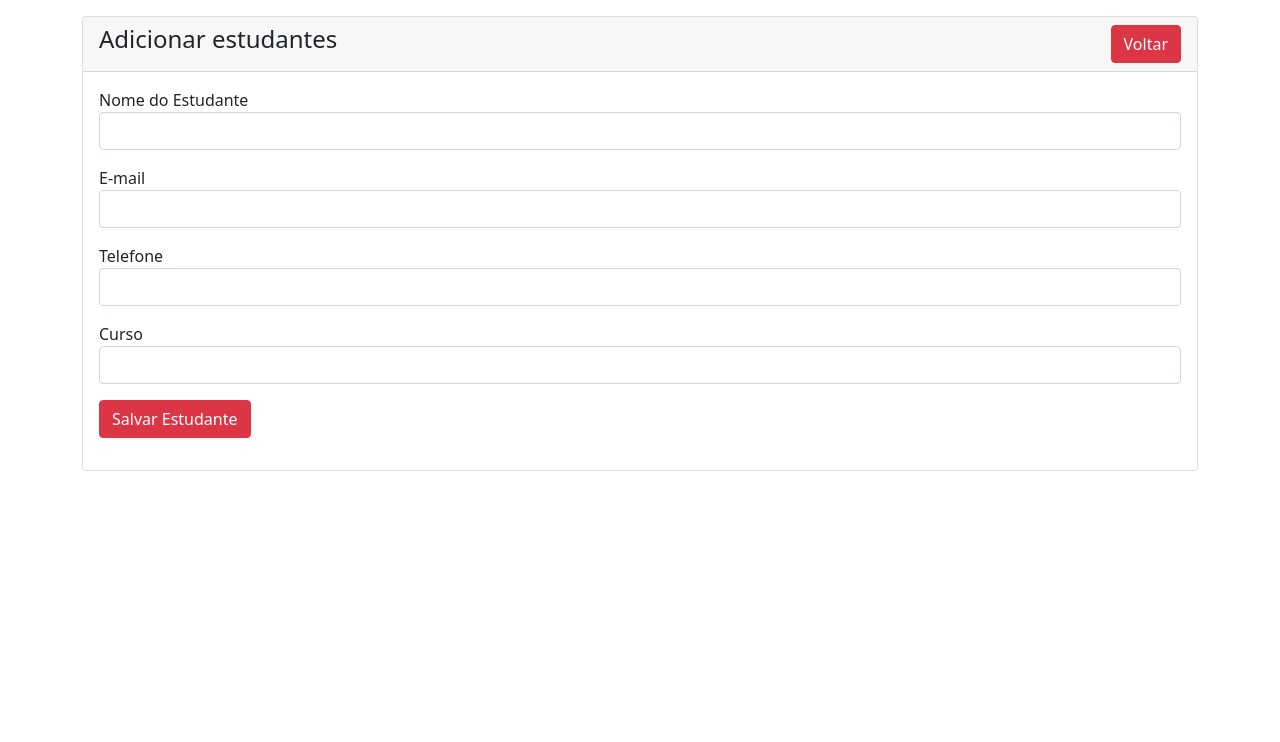
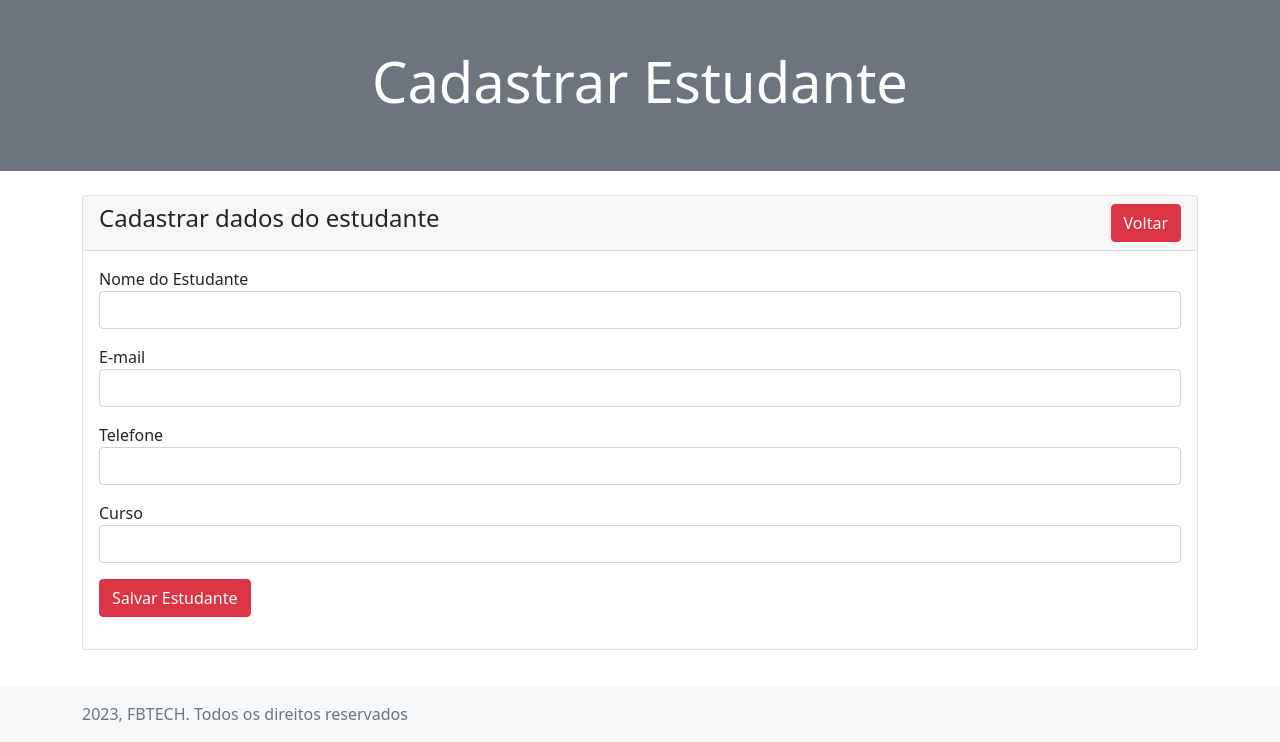
Before and after one commit to Davi-GCL/CRUD-PHP, a PHP site: page /estudantes.php in a window 1280 px wide. Shown: the part 58-800 px from the top of the page. Run offline with PHP 8.4, Linux system fonts and the light colour scheme; data that the repository does not hold is empty.

Commit message:
feat: banner

```diff
--- /dev/null
+++ b/comps/banner.php
@@ -0,0 +1,5 @@
+<div class="p-4 p-md-5 mb-4 text-white bg-secondary">
+    <div class="col-md-6 mx-auto px-0">
+      <h1 class="display-4 fst text-center"><?=$pagTitle;?></h1>
+    </div>
+  </div>
--- /dev/null
+++ b/comps/footer.php
@@ -0,0 +1,6 @@
+<footer class="footer mt-auto py-3 bg-light fixed-bottom">
+  <div class="container">
+    <span class="text-muted">2023, FBTECH.</span>
+    <span class="text-muted">Todos os direitos reservados</span>
+  </div>
+</footer>
--- a/comps/navbar.php
+++ b/comps/navbar.php
@@ -2,7 +2,7 @@
 
 if($pagTitle == "Lista de Estudantes"){
     $btn_inicio = "active";
-}else if($pagTitle == "Adicionar Estudante"){
+}else if($pagTitle == "Cadastrar Estudante"){
     $btn_estudantes = "active";
 }else {
     $btn_contato = "ative";
@@ -12,7 +12,7 @@ if($pagTitle == "Lista de Estudantes"){
 <nav class="navbar navbar-expand-lg navbar-dark bg-dark sticky-top">
     <div class="container-fluid">
       <a href="index.php" class="navbar-brand"><img src="img/fbtech_logo.png" alt="logo da fbtech" class="img-fluid" style="width:30%;"></a>
-      <div class="">
+      <div class="navbar-expand">
         <ul class="navbar-nav">
           <li class="nav-item">
             <a href="index.php" class="nav-link <?=$btn_inicio?>">Início</a>
--- a/estudantes.php
+++ b/estudantes.php
@@ -1,8 +1,8 @@
 <?php
-$pagTitle = "Adicionar Estudante";
+$pagTitle = "Cadastrar Estudante";
 require("dbcon.php");
 include("comps/cabecalho.php");
-
+include("comps/banner.php");
 ?>
 
 
@@ -13,7 +13,7 @@ include("comps/cabecalho.php");
             <div class="col-mb-12">
                 <div class="card">
                     <div class="card-header">
-                        <h4>Adicionar estudantes
+                        <h4>Cadastrar dados do estudante
                             <a href="index.php" class="btn btn-danger float-end">Voltar</a>
                         </h4>
                     </div>
@@ -51,5 +51,6 @@ include("comps/cabecalho.php");
     <!-- Option 1: Bootstrap Bundle with Popper -->
     <script src="https://cdn.jsdelivr.net/npm/bootstrap@5.0.2/dist/js/bootstrap.bundle.min.js" integrity="sha384-MrcW6ZMFYlzcLA8Nl+NtUVF0sA7MsXsP1UyJoMp4YLEuNSfAP+JcXn/tWtIaxVXM" crossorigin="anonymous"></script>
 
+    <?php include("comps/footer.php");?>
   </body>
 </html>
```
Also changed, not shown: index.php (+9 -10 lines).
